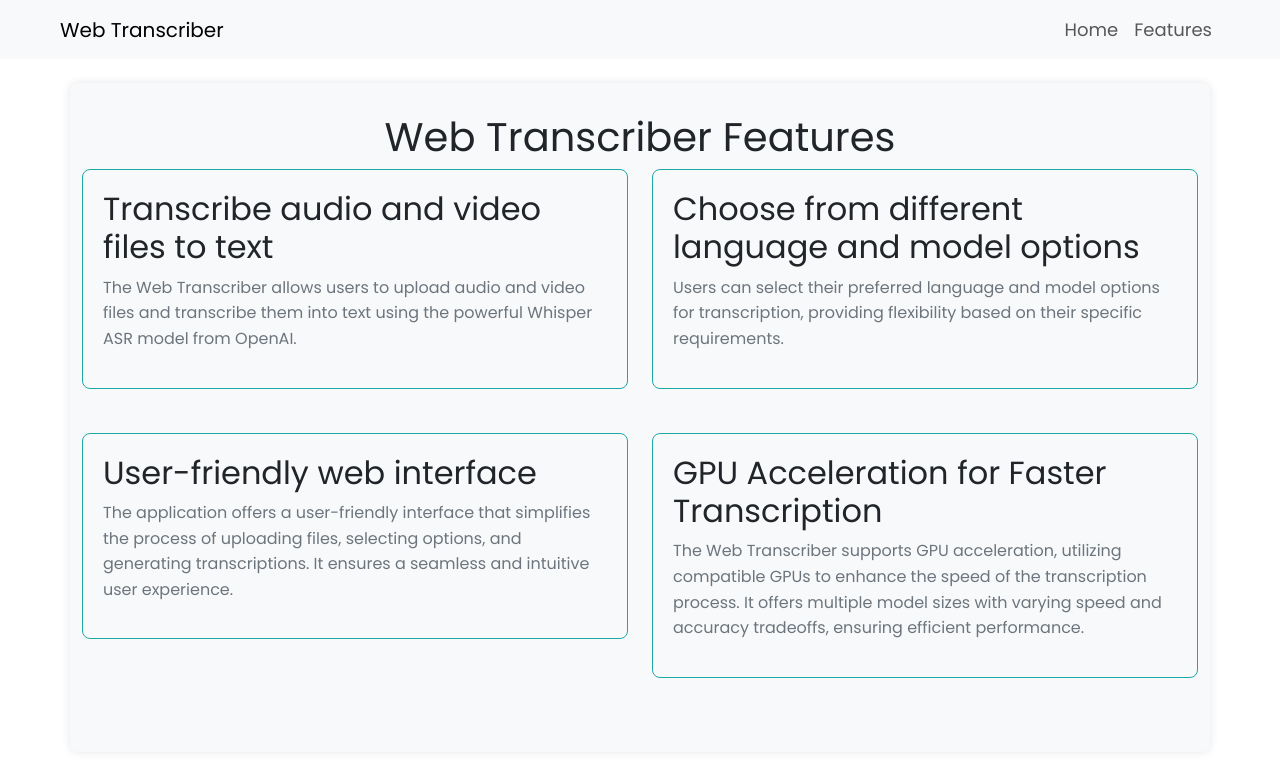
After one commit to HarshitVashisht11/Web-Transcriber, a Flask app: page /features in a window 1280 px wide. The commit adds this page. Shown: the top 775 px of the page. Run offline with Flask 3, Linux system fonts and the light colour scheme; some libraries are stand-ins or nearby versions.

Commit message:
fix CSS error, added Features page

```diff
--- a/main.py
+++ b/main.py
@@ -72,5 +72,9 @@
 
     return render_template("index.html")
 
+@app.route("/features")
+def features():
+    return render_template("features.html")
+
 if __name__ == '__main__':
-   app.run(debug=True)
+    app.run(debug=True)
--- /dev/null
+++ b/static/style.css
@@ -0,0 +1,49 @@
+* {
+  margin: 0;
+  padding: 0;
+  box-sizing: border-box;
+  font-family: "Poppins", sans-serif;
+}
+
+.navbar {
+  background-color: aqua;
+  font-family: "Poppins", sans-serif;
+  font-size: 18px;
+}
+
+.form-group {
+  font-size: 16px;
+}
+.container {
+  background-color: #ffffff;
+  border-radius: 8px;
+  box-shadow: 0 0 10px rgba(0, 0, 0, 0.1);
+  margin-top: 20px;
+  padding: 30px;
+}
+
+h1 {
+  color: #1fa7a7;
+}
+
+h2 {
+  color: #1fa7a7;
+}
+
+p {
+  line-height: 1.6;
+  color: #6c757d;
+}
+
+.feature-box {
+  background-color: #f8f9fa;
+  border: 1px solid #1fa7a7;
+  border-radius: 8px;
+  padding: 20px;
+  margin-bottom: 20px;
+  transition: transform 0.3s ease-in-out;
+}
+
+.feature-box:hover {
+  transform: scale(1.02);
+}
--- /dev/null
+++ b/templates/features.html
@@ -0,0 +1,57 @@
+<!DOCTYPE html>
+<html lang="en">
+
+<head>
+    <meta charset="utf-8">
+    <meta name="viewport" content="width=device-width, initial-scale=1">
+    <title>Web Transcriber - Features</title>
+    <link href='https://fonts.googleapis.com/css?family=Poppins' rel='stylesheet'>
+    <link rel="stylesheet" href="{{ url_for('static', filename='style.css') }}">
+    <link href="https://cdn.jsdelivr.net/npm/bootstrap@5.3.2/dist/css/bootstrap.min.css" rel="stylesheet"
+        integrity="sha384-T3c6CoIi6uLrA9TneNEoa7RxnatzjcDSCmG1MXxSR1GAsXEV/Dwwykc2MPK8M2HN" crossorigin="anonymous">
+</head>
+
+<body>
+    {% include 'navbar.html' %}
+    <div class="container my-4" style="background-color: #f8f9fa;">
+        <h1 class="text-center">Web Transcriber Features</h1>
+
+        <div class="row">
+            <div class="col-md-6 mb-4">
+                <div class="feature-box">
+                    <h2>Transcribe audio and video files to text</h2>
+                    <p>The Web Transcriber allows users to upload audio and video files and transcribe them into text using the powerful Whisper ASR model from OpenAI.</p>
+                </div>
+            </div>
+
+            <div class="col-md-6 mb-4">
+                <div class="feature-box">
+                    <h2>Choose from different language and model options</h2>
+                    <p>Users can select their preferred language and model options for transcription, providing flexibility based on their specific requirements.</p>
+                </div>
+            </div>
+        </div>
+
+        <div class="row">
+            <div class="col-md-6 mb-4">
+                <div class="feature-box">
+                    <h2>User-friendly web interface</h2>
+                    <p>The application offers a user-friendly interface that simplifies the process of uploading files, selecting options, and generating transcriptions. It ensures a seamless and intuitive user experience.</p>
+                </div>
+            </div>
+
+            <div class="col-md-6 mb-4">
+                <div class="feature-box">
+                    <h2>GPU Acceleration for Faster Transcription</h2>
+                    <p>The Web Transcriber supports GPU acceleration, utilizing compatible GPUs to enhance the speed of the transcription process. It offers multiple model sizes with varying speed and accuracy tradeoffs, ensuring efficient performance.</p>
+                </div>
+            </div>
+        </div>
+    </div>
+
+    <script src="https://cdn.jsdelivr.net/npm/bootstrap@5.3.2/dist/js/bootstrap.bundle.min.js"
+        integrity="sha384-C6RzsynM9kWDrMNeT87bh95OGNyZPhcTNXj1NW7RuBCsyN/o0jlpcV8Qyq46cDfL"
+        crossorigin="anonymous"></script>
+</body>
+
+</html>
--- /dev/null
+++ b/templates/navbar.html
@@ -0,0 +1,15 @@
+<nav class="navbar navbar-expand-lg bg-body-tertiary px-5">
+    <div class="container-fluid">
+        <a class="navbar-brand" href="#">Web Transcriber</a>
+        <button class="navbar-toggler" type="button" data-bs-toggle="collapse" data-bs-target="#navbarNavAltMarkup"
+            aria-controls="navbarNavAltMarkup" aria-expanded="false" aria-label="Toggle navigation">
+            <span class="navbar-toggler-icon"></span>
+        </button>
+        <div class="collapse justify-content-end navbar-collapse" id="navbarNavAltMarkup">
+            <div class="navbar-nav">
+                <a class="nav-link" href="/">Home</a>
+                <a class="nav-link" href="features">Features</a>
+            </div>
+        </div>
+    </div>
+</nav>
```
Also changed, not shown: templates/index.html (+3 -17 lines), templates/style.css (deleted, +0 -16 lines).
